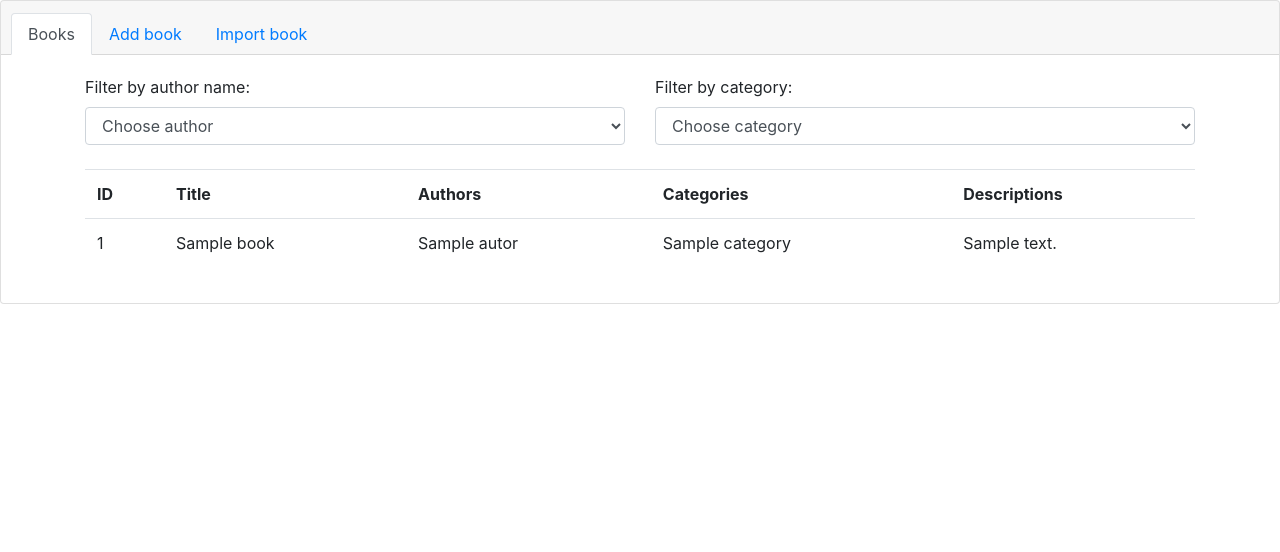
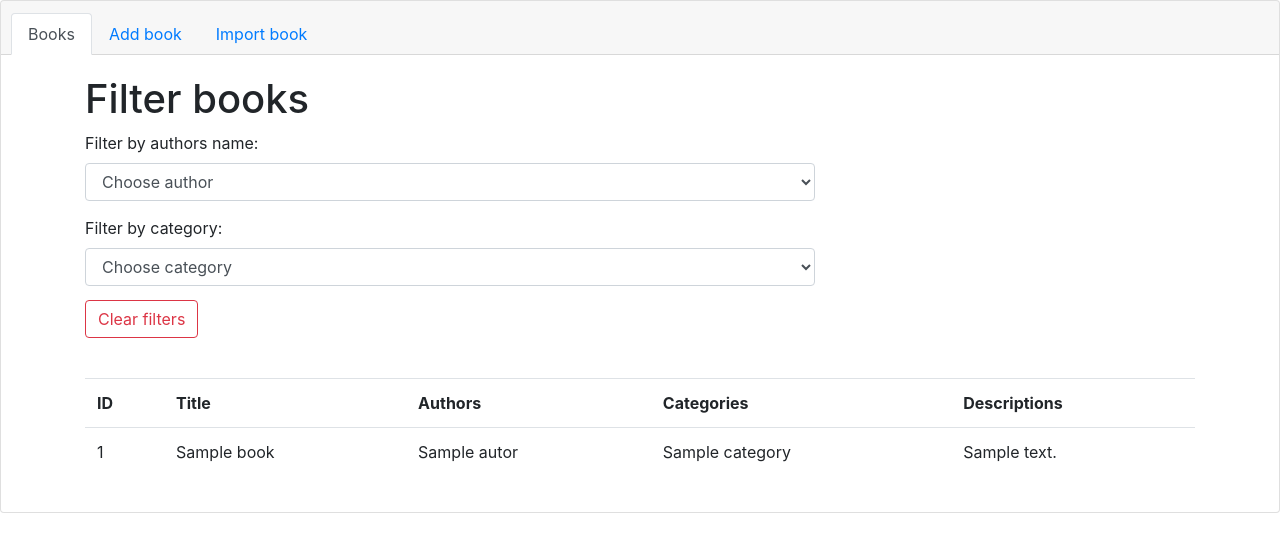
Before and after one commit to stanislawK/bookshelf, a Python web app: template templates/books.html in a window 1280 px wide. Shown: the top 552 px of the page. Run offline with Jinja, Linux system fonts and the light colour scheme; the template is opened without the code that fills it: most values are stand-ins (such as "Sample title", 1, 10 or a date in 2020); some libraries are stand-ins or nearby versions.

Commit message:
improved filtering

```diff
--- a/models/book.py
+++ b/models/book.py
@@ -34,12 +34,12 @@ class BookModel(db.Model):
     @classmethod
     def find_by_author(cls, auth_id):
         auth = AuthorModel.find_by_id(auth_id)
-        return cls.query.filter(cls.authors.contains(auth)).all()
+        return auth.books
 
     @classmethod
     def find_by_category(cls, cat_id):
         category = CategoryModel.find_by_id(cat_id)
-        return cls.query.filter(cls.categories.contains(category)).all()
+        return category.books
 
     def add_author(self, author):
         self.authors.append(author)
--- a/templates/books.html
+++ b/templates/books.html
@@ -3,26 +3,34 @@
 {% block content %}
 <div class="container">
     <div class="row">
-      <div class="col">
+      <div class="col-12 col-sm-6 col-md-8">
+        <h1>Filter books</h1>
+        <div class="form-group">
           <form method="POST">
             <label for="authSelect">
-            Filter by author name:
+              Filter by authors name:
             </label>
             <select
             class="form-control"
             name="author_id"
             id="authSelect"
             onchange="this.form.submit()">
-            <option selected>Choose author</option>
+            <option>Choose author</option>
             {% for author in authors %}
-            <option type="submit" value="{{author.id}}">{{author.name}}</option>
+            <option
+              type="submit"
+              value="{{author.id}}"
+              {% if select=="%s%s"|format("a",author.id) %}
+              selected='selected'
+              {% endif %}>
+              {{author.name}}
+            </option>
             {% endfor %}
             </select>
           </form>
-      </div>
-      <div class="col">
+
           <form method='POST'>
-          <label for="catSelect">
+            <label for="catSelect" style="margin-top:2%;">
               Filter by category:
             </label>
             <select
@@ -32,10 +40,27 @@
             onchange="this.form.submit()">
             <option selected>Choose category</option>
             {% for category in categories %}
-            <option type="submit" value="{{category.id}}">{{category.name}}</option>
+            <option
+              type="submit"
+              value="{{category.id}}"
+              {% if select=="%s%s"|format("c",category.id) %} selected="selected" {% endif %}>
+              {{category.name}}
+            </option>
             {% endfor %}
             </select>
           </form>
+
+          <form id="clear" method="POST"">
+            <input type="hidden" name="clear" value="all" />
+            <button
+            type="submit"
+            form="clear"
+            class="btn btn-outline-danger"
+            style="margin-top:2%;">
+            Clear filters
+            </button>
+          </form>
+        </div>
       </div>
     </div>
 </div>
```
Also changed, not shown: blueprints/books_list.py (+10 -2 lines). Lines whose indentation alone changed are shown as unchanged.
